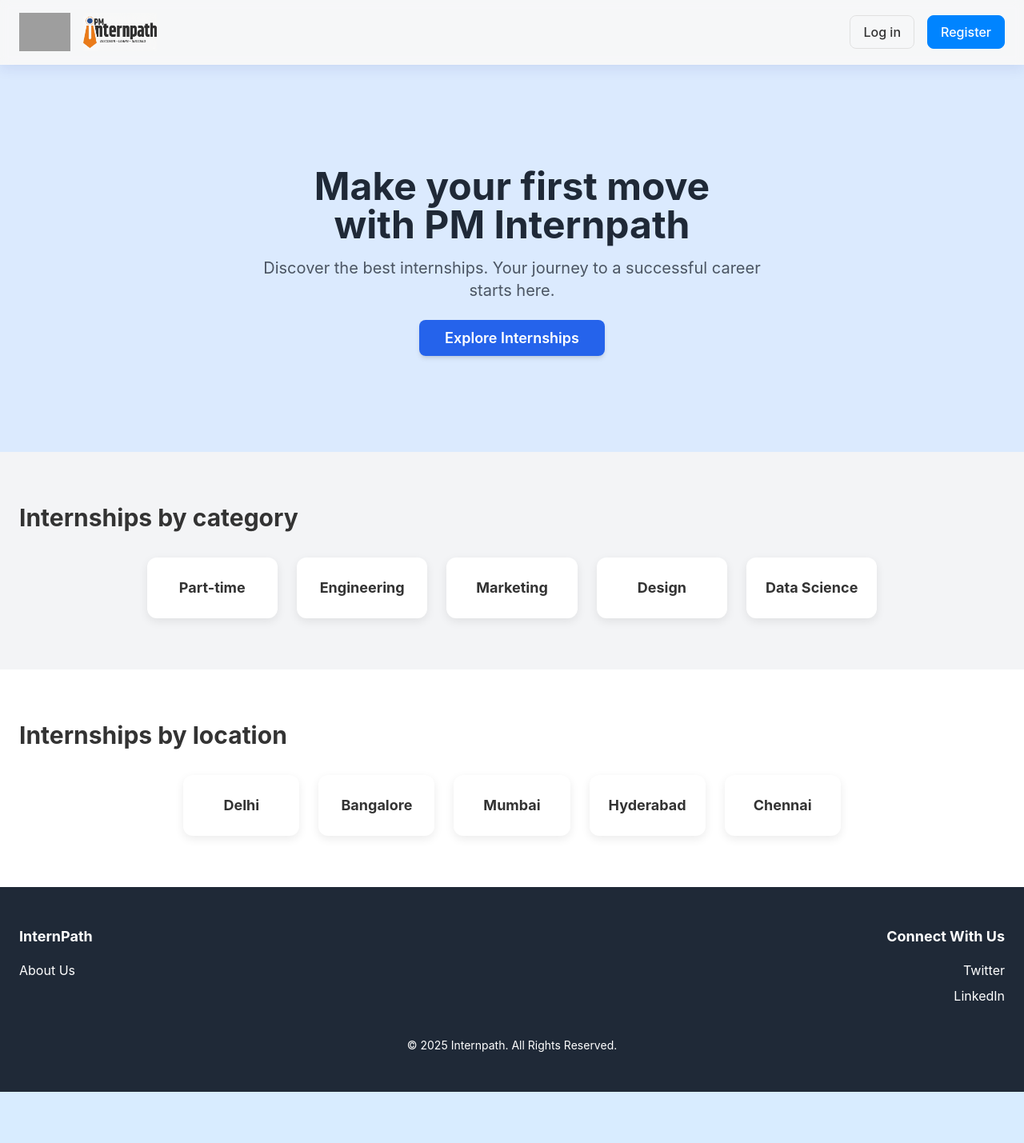
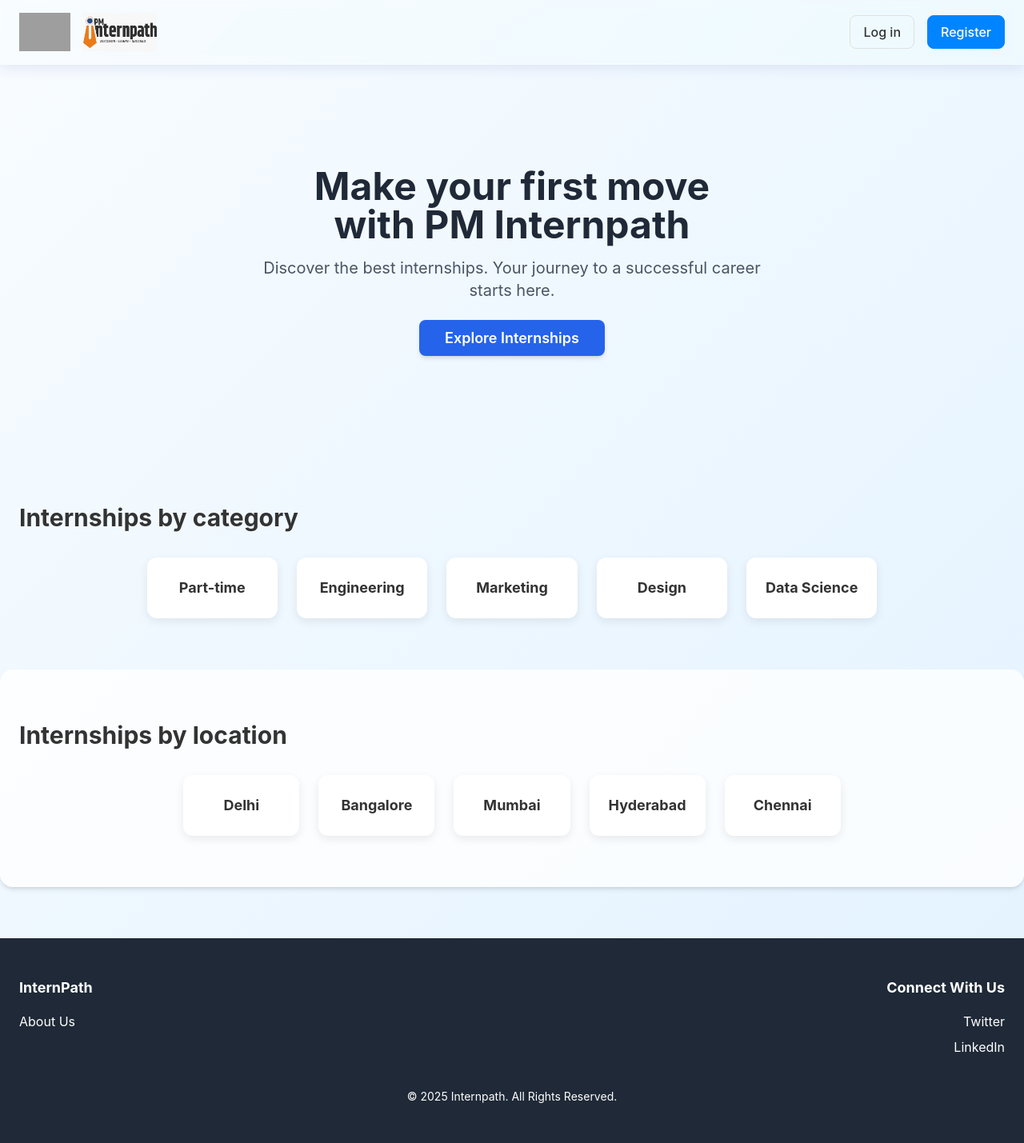
Before and after one commit to dcrockerztech-ai/dc_rockerz_internship, a Flask app: page / in a window 1280 px wide. Shown: the whole page at 80% size. Before the commit the page ends 1365 px from the top, so only its background shows below. Run offline with Flask 3, Linux system fonts and the light colour scheme; some libraries are stand-ins or nearby versions; grey boxes are pictures that could not be loaded.

Commit message:
feat: update index.html with gradient background and glass navbar

```diff
--- a/Backend/templates/index.html
+++ b/Backend/templates/index.html
@@ -8,19 +8,20 @@
   <style>
     body {
       font-family: 'Inter', sans-serif;
-      color:#333;
+      color: #333;
+      background: linear-gradient(135deg, #f8fcff, #e2f2ff); /* ✅ Gradient */
     }
     html, body {
-      overscroll-behavior: none; /* 🔒 disables the spring/bounce effect */
-    }
-   .glass-nav {
-  background: rgba(255,255,255,0.25); /* same transparency */
-  backdrop-filter: blur(6px) saturate(1.2);  /* much less blur */
-  -webkit-backdrop-filter: blur(2px) saturate(1.2);
-  border-bottom: 1px solid rgba(255,255,255,0.2);
-  box-shadow: 0 4px 16px rgba(31,38,135,0.1);
+      overscroll-behavior: none; /* ✅ disables spring/bounce */
     }
 
+    .glass-nav {
+      background: rgba(255,255,255,0.2);
+      backdrop-filter: blur(6px) saturate(1.5);
+      -webkit-backdrop-filter: blur(14px) saturate(1.5);
+      border-bottom: 1px solid rgba(255,255,255,0.3);
+      box-shadow: 0 4px 16px rgba(31,38,135,0.1);
+    }
 
     .nav-btn {
       border:1px solid #e0e0e0;
@@ -45,7 +46,7 @@
     .card:hover { transform:translateY(-5px); }
   </style>
 </head>
-<body class="bg-gray-100">
+<body>
 
   <!-- Navbar with glass effect -->
   <header class="glass-nav py-4 sticky top-0 z-50">
@@ -63,7 +64,7 @@
 
   <!-- Hero -->
   <main>
-    <section class="bg-blue-100 py-20 md:py-32 flex flex-col items-center text-center px-6">
+    <section class="py-20 md:py-32 flex flex-col items-center text-center px-6">
       <h1 class="text-3xl md:text-5xl font-bold text-gray-800">Make your first move<br> with PM Internpath</h1>
       <p class="mt-4 text-lg md:text-xl text-gray-600 max-w-2xl">
         Discover the best internships. Your journey to a successful career starts here.
@@ -92,7 +93,7 @@
     </section>
 
     <!-- Locations -->
-    <section class="container mx-auto px-6 py-16 bg-white">
+    <section class="container mx-auto px-6 py-16 bg-white bg-opacity-80 rounded-2xl shadow-md">
       <h2 class="text-2xl md:text-3xl font-bold mb-8">Internships by location</h2>
       <div class="flex justify-center">
         <div class="grid grid-cols-2 md:grid-cols-3 lg:grid-cols-5 gap-6">
@@ -107,7 +108,7 @@
   </main>
 
   <!-- Footer -->
-  <footer class="bg-gray-800 text-white py-12">
+  <footer class="bg-gray-800 text-white py-12 mt-16">
     <div class="container mx-auto px-6 flex flex-col md:flex-row justify-between items-start">
       <div>
         <h4 class="font-bold text-lg mb-4">InternPath</h4>
```
